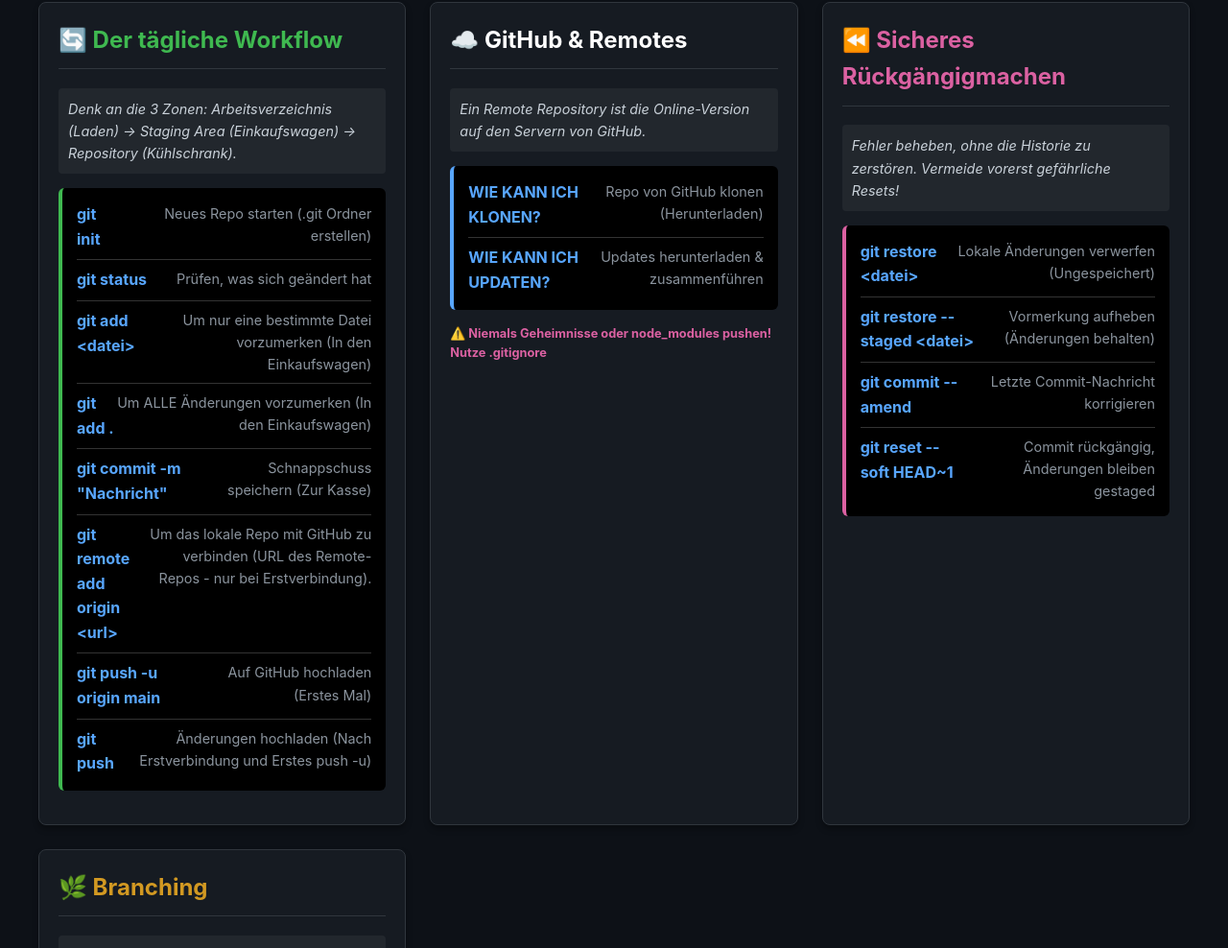
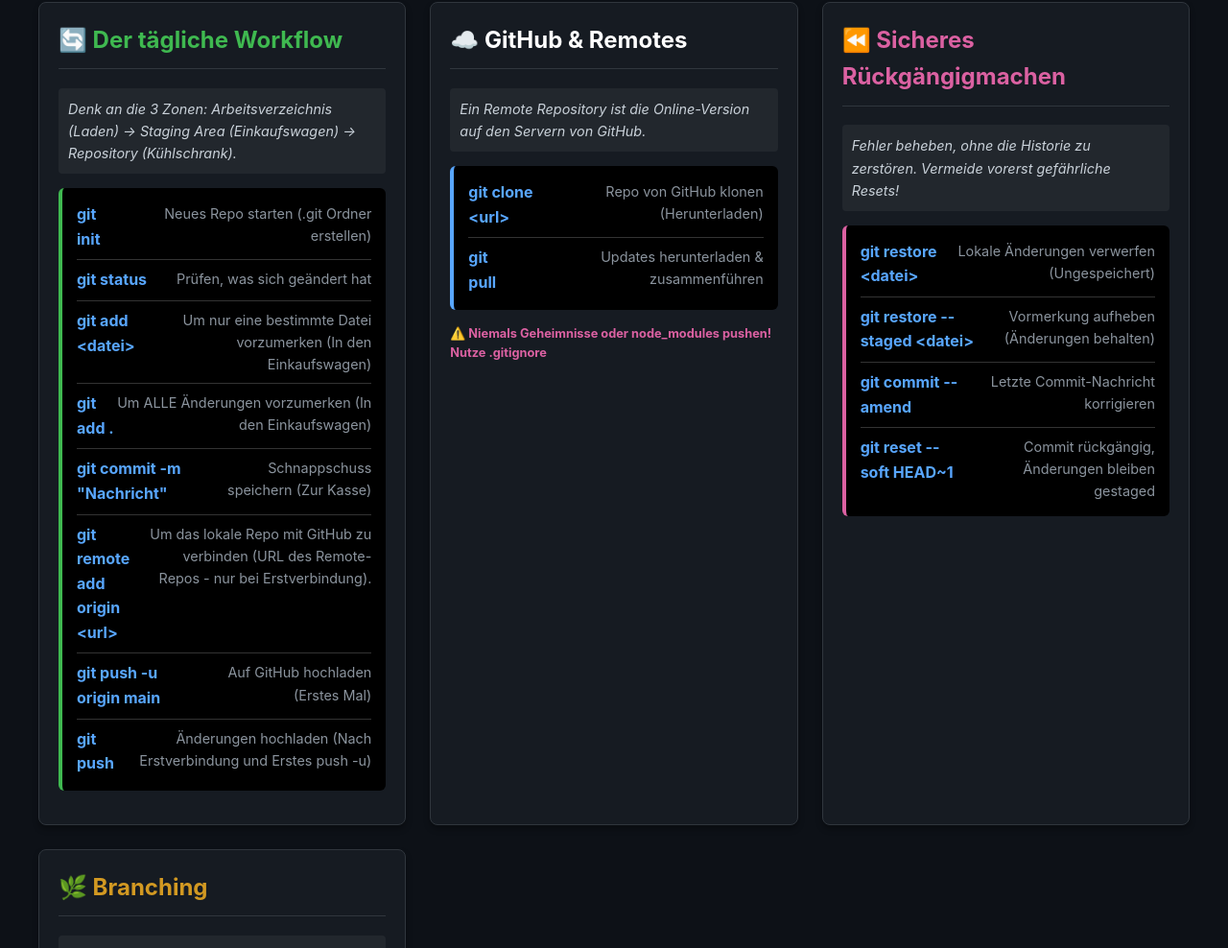
Before and after one commit to YanaKhariebova/git-cheatsheet, a plain HTML site: page index.html in a window 1280 px wide. Shown: the part 895-1883 px from the top of the page at 96% size. Drawn offline with Linux system fonts and the light colour scheme.

Commit message:
Klonen und Pull Befehle hinzugefügt

```diff
--- a/index.html
+++ b/index.html
@@ -332,11 +332,11 @@
         </div>
         <div class="command-block cmd-setup">
           <div class="command-row">
-            <span class="cmd">WIE KANN ICH KLONEN?</span>
+            <span class="cmd">git clone &lt;url&gt;</span>
             <span class="desc">Repo von GitHub klonen (Herunterladen)</span>
           </div>
           <div class="command-row">
-            <span class="cmd">WIE KANN ICH UPDATEN?</span>
+            <span class="cmd">git pull</span>
             <span class="desc">Updates herunterladen & zusammenführen</span>
           </div>
         </div>
```
